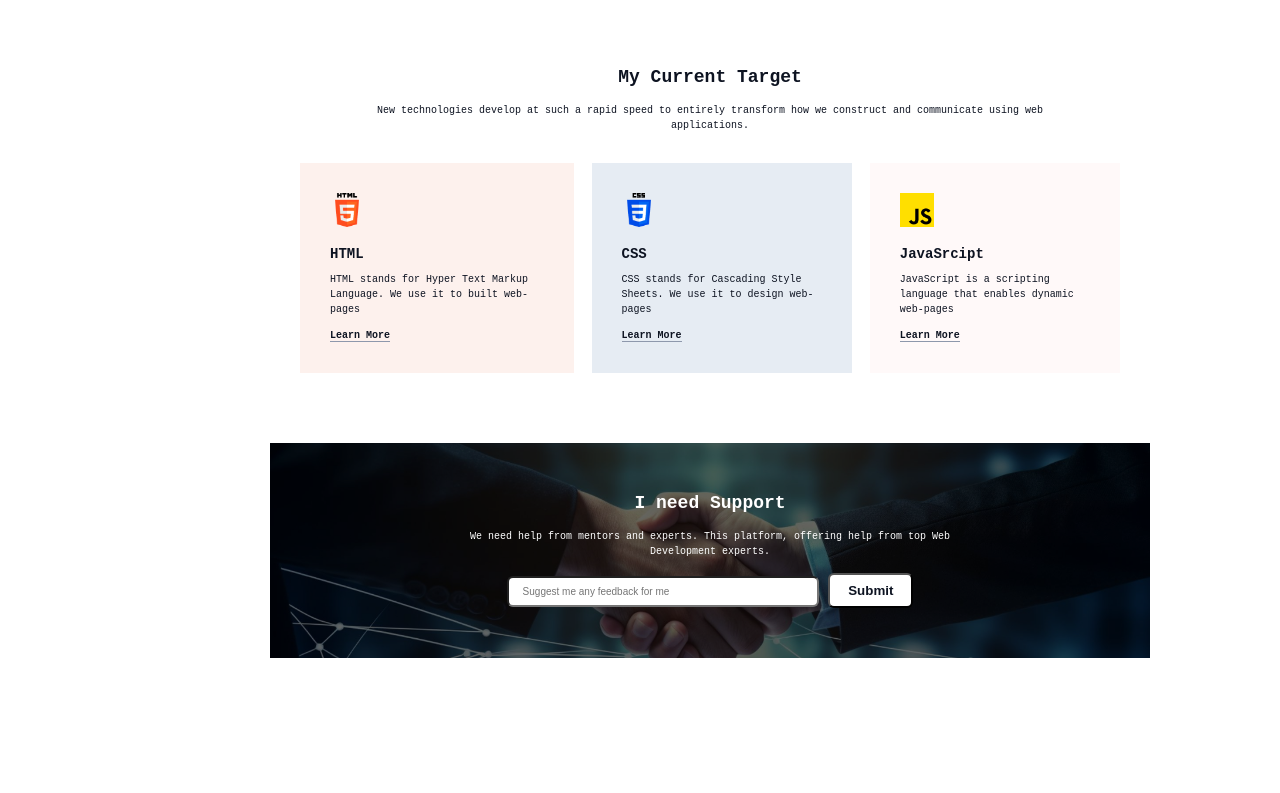
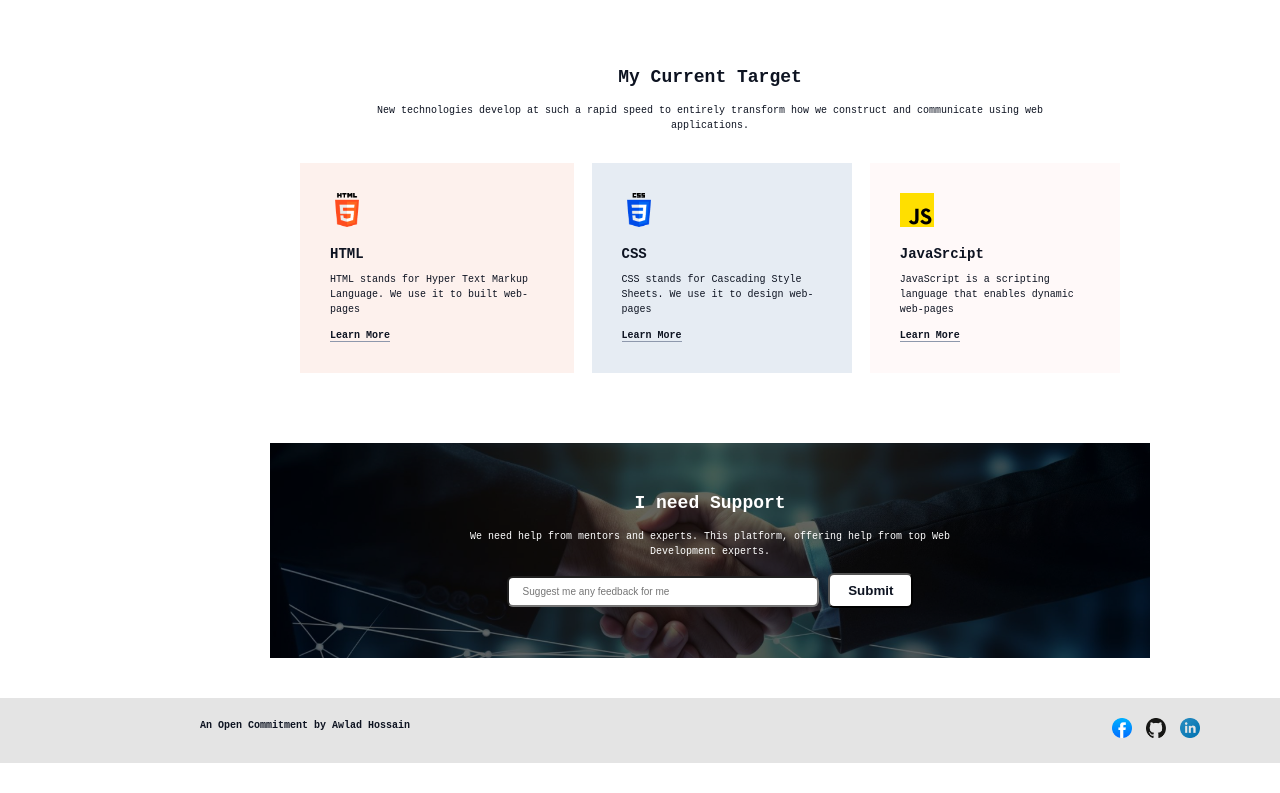
Before and after one commit to Sajnin14/assessment-1, a plain HTML site: page index.html in a window 1280 px wide. Shown: the part 2231-3024 px from the top of the page. Before the commit the page ends 2929 px from the top, so only its background shows below. Drawn offline with Linux system fonts and the light colour scheme; a web font is replaced by a local one.

Commit message:
footer commit

```diff
--- a/index.html
+++ b/index.html
@@ -23,7 +23,7 @@
                     <h1 class="header-title">"In the near future, I hope to <br> become a Developer."</h1>
                     <p>Web developers build websites and ensure they perform reliably and efficiently.Web developers build <br>websites and ensure they perform reliably and efficiently. </p>
 
-                    <div class="header-btn"><a href=""><button class="head-btn">Contact With Me</button></a></div>
+                    <div class="header-btn"><a href="#footer"><button class="head-btn">Contact With Me</button></a></div>
               </div>
             </div>
         </div>
@@ -163,8 +163,17 @@
           </div>
        </section>
     </main>
-    <footer>
-
+    <footer id="footer">
+      <div class="footer-container">
+       <div class="footer-text">
+          <p>An Open Commitment by Awlad Hossain</p>
+       </div>
+       <div class="footer-icons">
+           <a href="https://www.google.co.uk/" target="_blank"><img src="assets/facebook.png" alt="" class="footer-icon"></a>
+           <a href="https://github.com/Sajnin14" target="_blank"><img src="assets/github.png" alt="" class="footer-icon"></a>
+           <a href="https://www.linkedin.com/in/saima-sajnin-a93131296/" target="_blank"><img src="assets/linkedin-icon 1.png" alt="" class="footer-icon"></a>
+       </div>
+      </div>
     </footer>
 
 </body>
--- a/style.css
+++ b/style.css
@@ -291,3 +291,29 @@ iframe{
     background-color: #fff;
     color: #0D1321;
 }
+
+/* footer section */
+
+#footer{
+    /* background-color: #dddddd; */
+    background-color: #e4e4e4;
+    margin-bottom: 30px;
+}
+.footer-container{
+    padding: 20px 200px;
+    display: flex;
+    justify-content: space-between;
+}
+.footer-text{
+    font-weight: 800;
+}
+
+.footer-icons{
+    display: flex;
+    gap: 14px;
+    margin-right: 20px;
+}
+.footer-icon{
+    height: 20px;
+    width: 20px;
+}
```
